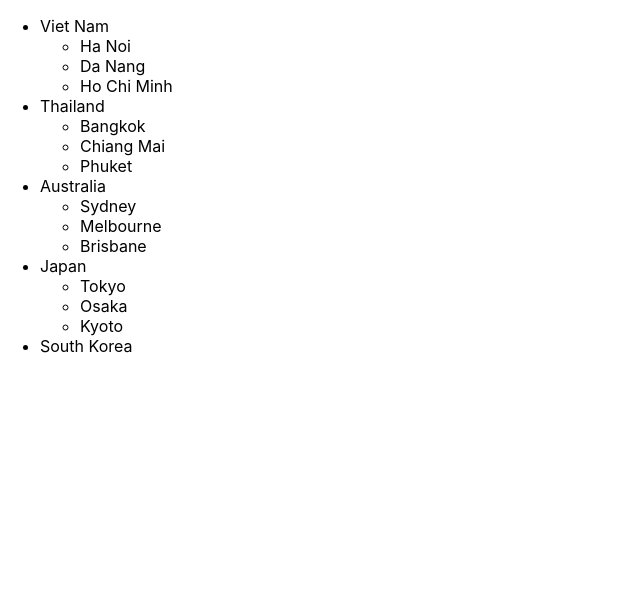
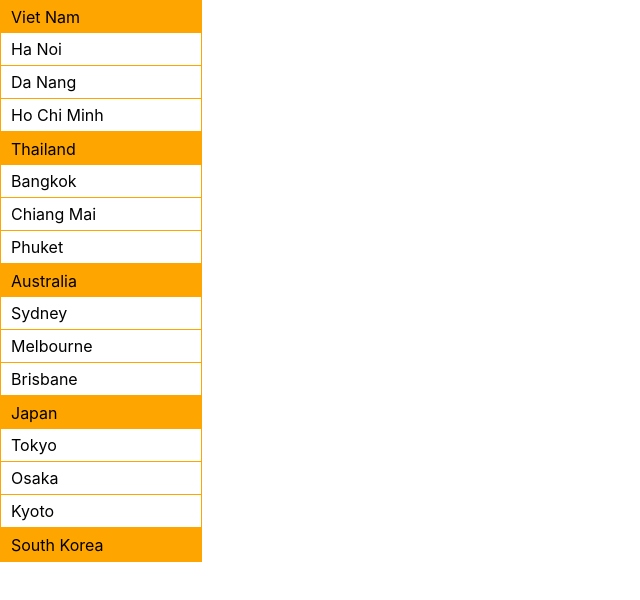
Before and after one commit to hong-nhung-nguyen/react-101, a React (Create React App) app: page / in a window 1280 px wide. Shown: the top 600 px of the page, without its empty margins (0-640 px from the left). Built offline with nearby package versions, Linux system fonts and the light colour scheme.

Commit message:
CSS and SCSS

```diff
--- a/package.json
+++ b/package.json
@@ -11,6 +11,7 @@
     "react-dom": "^19.2.7",
     "react-icons": "^5.7.0",
     "react-scripts": "5.0.1",
+    "sass": "^1.101.0",
     "web-vitals": "^2.1.4"
   },
   "scripts": {
--- /dev/null
+++ b/src/components/Country/Country.css
@@ -0,0 +1,34 @@
+.country {
+    border: 1px solid orange;
+    list-style: none;
+    padding: 0;
+    margin: 0;
+    display: inline-block;
+    min-width: 200px;
+}
+
+.country__item {
+    border-bottom: 1px solid orange;
+}
+
+.country__item:last-child {
+    border-bottom: 0;
+}
+
+.country__text {
+    display: block;
+    background: orange;
+    color: while;
+    padding: 6px 10px;
+}
+
+.country__sub {
+    padding: 0;
+    margin: 0;
+    list-style: none;
+}
+
+.country__sub-item {
+    border-bottom: 1px solid orange;
+    padding: 6px 10px;
+}
--- /dev/null
+++ b/src/components/Country/Country.scss
@@ -0,0 +1,34 @@
+.country {
+    border: 1px solid orange;
+    list-style: none;
+    padding: 0;
+    margin: 0;
+    display: inline-block;
+    min-width: 200px;
+
+    &__item {
+        border-bottom: 1px solid orange;
+
+        &:last-child {
+            border-bottom: 0
+        }
+    };
+
+    &__text {
+        display: block;
+        background: orange;
+        color: while;
+        padding: 6px 10px;
+    }
+
+    &__sub {
+        padding: 0;
+        margin: 0;
+        list-style: none;
+
+        &-item {
+            border-bottom: 1px solid orange;
+            padding: 6px 10px;
+        }
+    }
+}
--- a/src/components/Country/index.js
+++ b/src/components/Country/index.js
@@ -1,18 +1,19 @@
 import { country } from "../../data/country";
+import "./Country.scss";
 
 function Country() {
     console.log(country);
 
     return(
         <>
-            <ul>
+            <ul className="country">
                 {(country || []).map(itemCountry => (
-                    <li key={itemCountry.id}>
-                        <span>{itemCountry.name}</span>
-                        <ul>
+                    <li key={itemCountry.id} className="country__item" >
+                        <span className="country__text">{itemCountry.name}</span>
+                        <ul className="country__sub">
                             {(itemCountry.city !== null && itemCountry.city.length > 0) &&
                             itemCountry.city.map(itemCity => (
-                                <li key={itemCity.id}>{itemCity.name}</li>
+                                <li key={itemCity.id} className="country__sub-item">{itemCity.name}</li>
                             ))}
                         </ul>
                     </li>
```
Also changed, not shown: 1 other file (tests, documents, lock files or other folders).
